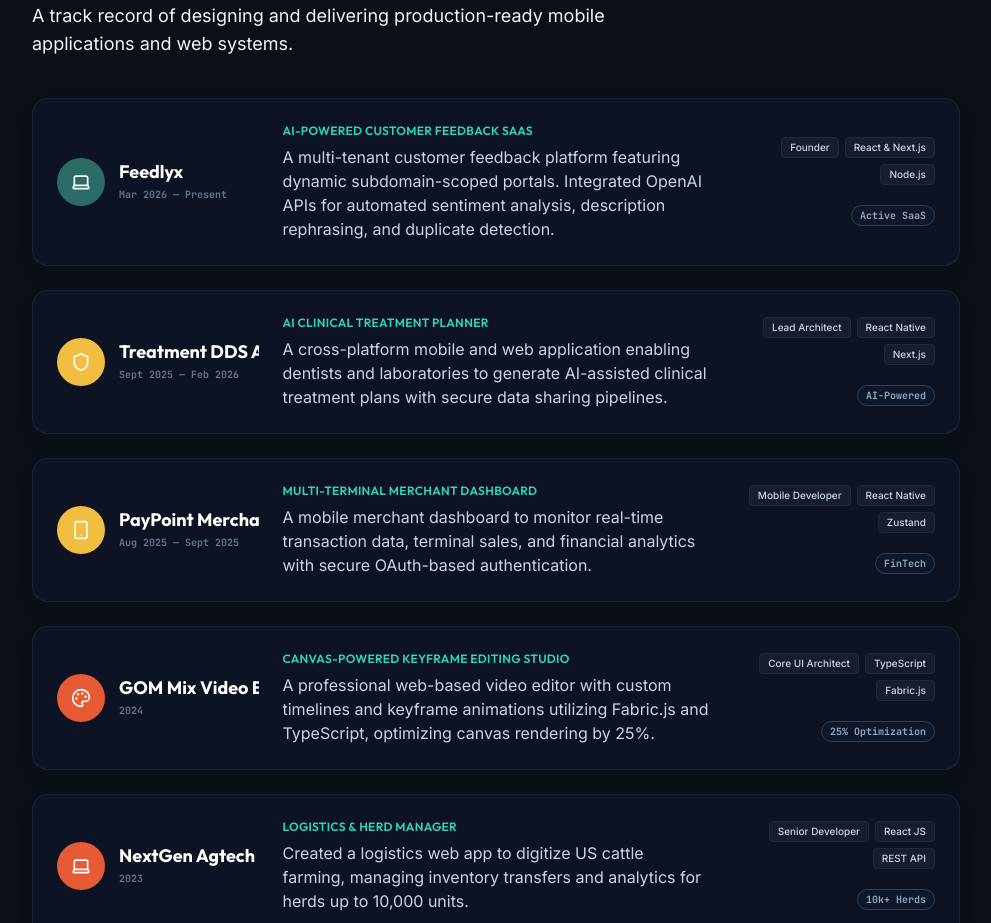
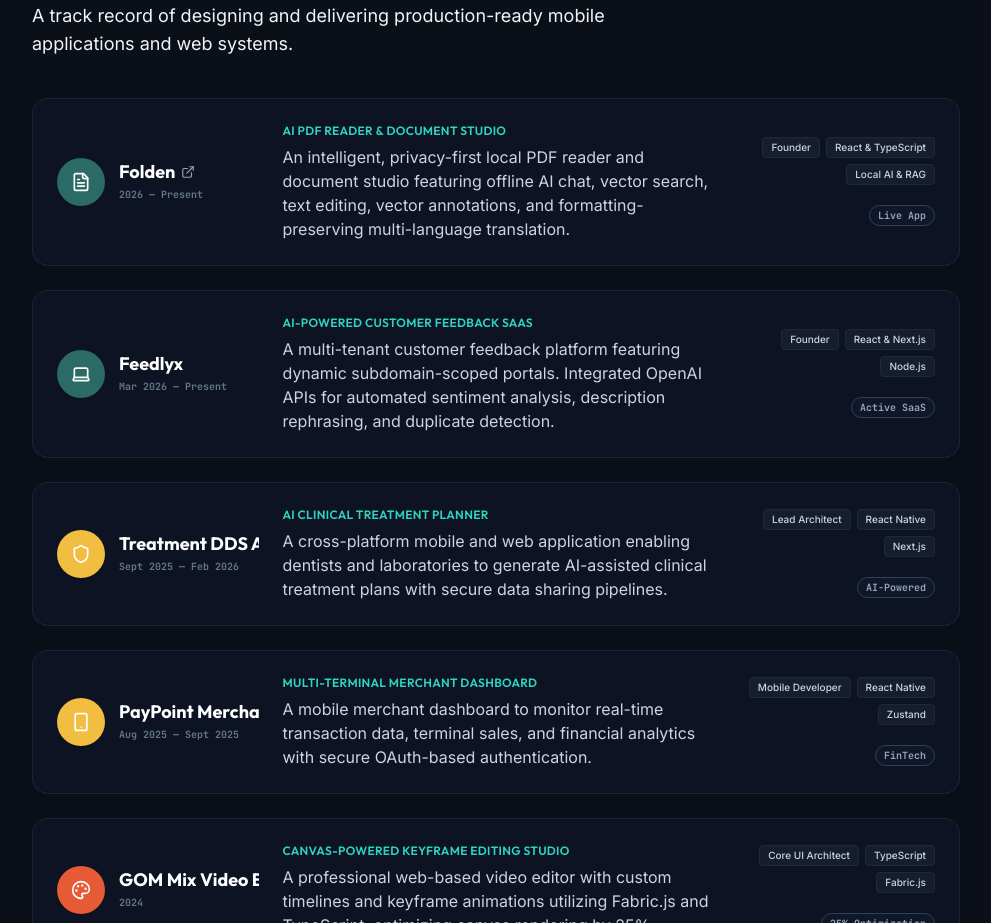
Before and after one commit to vinay000/portfolio, a React (Vite) app: page / in a window 1280 px wide. Shown: the part 1300-2223 px from the top of the page, without its empty margins (144-1135 px from the left). Built offline with nearby package versions, Linux system fonts and the light colour scheme.

Commit message:
feat: add Folden to selected creations project list

```diff
--- a/src/components/portfolio/VenturesSection.tsx
+++ b/src/components/portfolio/VenturesSection.tsx
@@ -1,6 +1,6 @@
 import React from 'react';
 import { motion } from 'framer-motion';
-import { Laptop, Smartphone, Shield, Palette, ExternalLink } from 'lucide-react';
+import { Laptop, Smartphone, Shield, Palette, ExternalLink, FileText } from 'lucide-react';
 
 interface Project {
   title: string;
@@ -17,6 +17,18 @@
 
 export const VenturesSection: React.FC = () => {
   const projects: Project[] = [
+    {
+      title: 'Folden',
+      role: 'Founder & Full Stack Engineer',
+      date: '2026 — Present',
+      tagline: 'AI PDF Reader & Document Studio',
+      description: 'An intelligent, privacy-first local PDF reader and document studio featuring offline AI chat, vector search, text editing, vector annotations, and formatting-preserving multi-language translation.',
+      tags: ['Founder', 'React & TypeScript', 'Local AI & RAG', 'PDF Engine'],
+      icon: <FileText className="w-5 h-5 text-white" />,
+      colorClass: 'bg-[#2B6A65]', // Forest Teal
+      stat: 'Live App',
+      link: 'https://folden.online'
+    },
     {
       title: 'Feedlyx',
       role: 'Founder & Full Stack Engineer',
```
